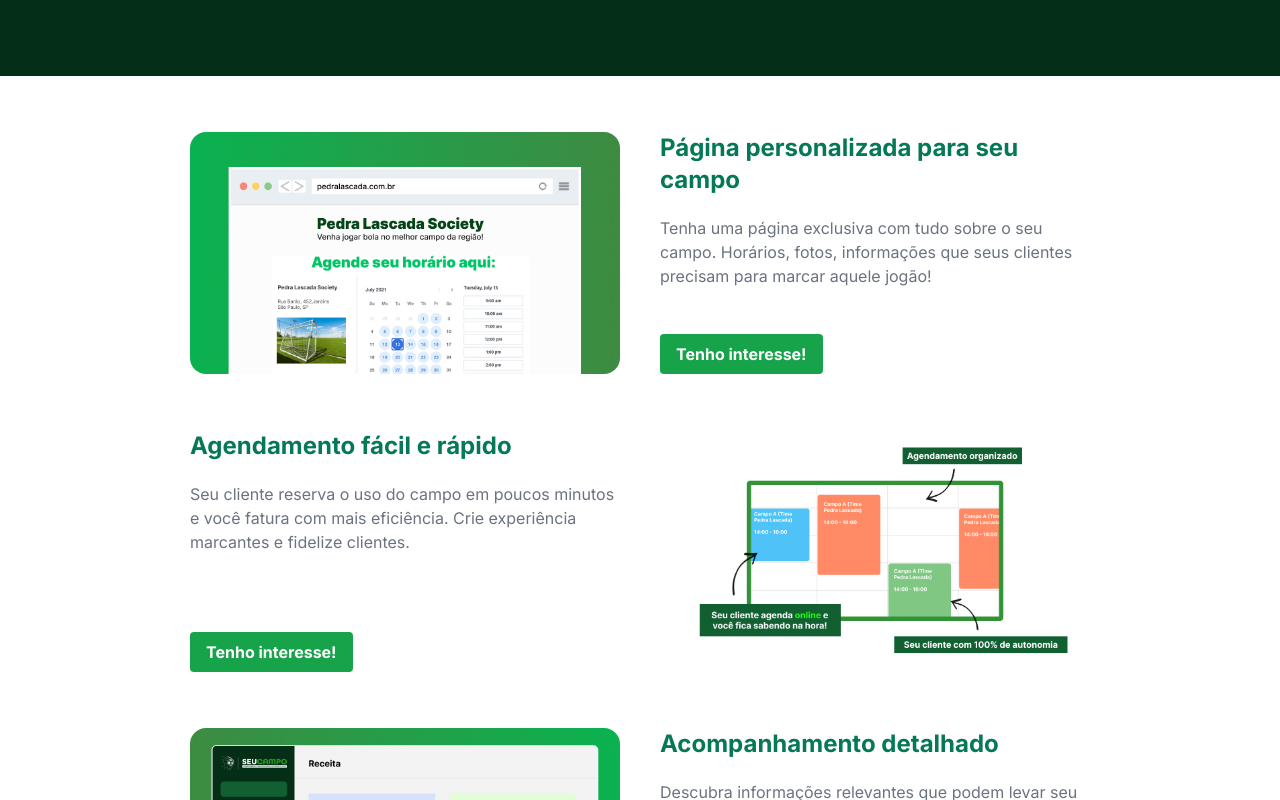
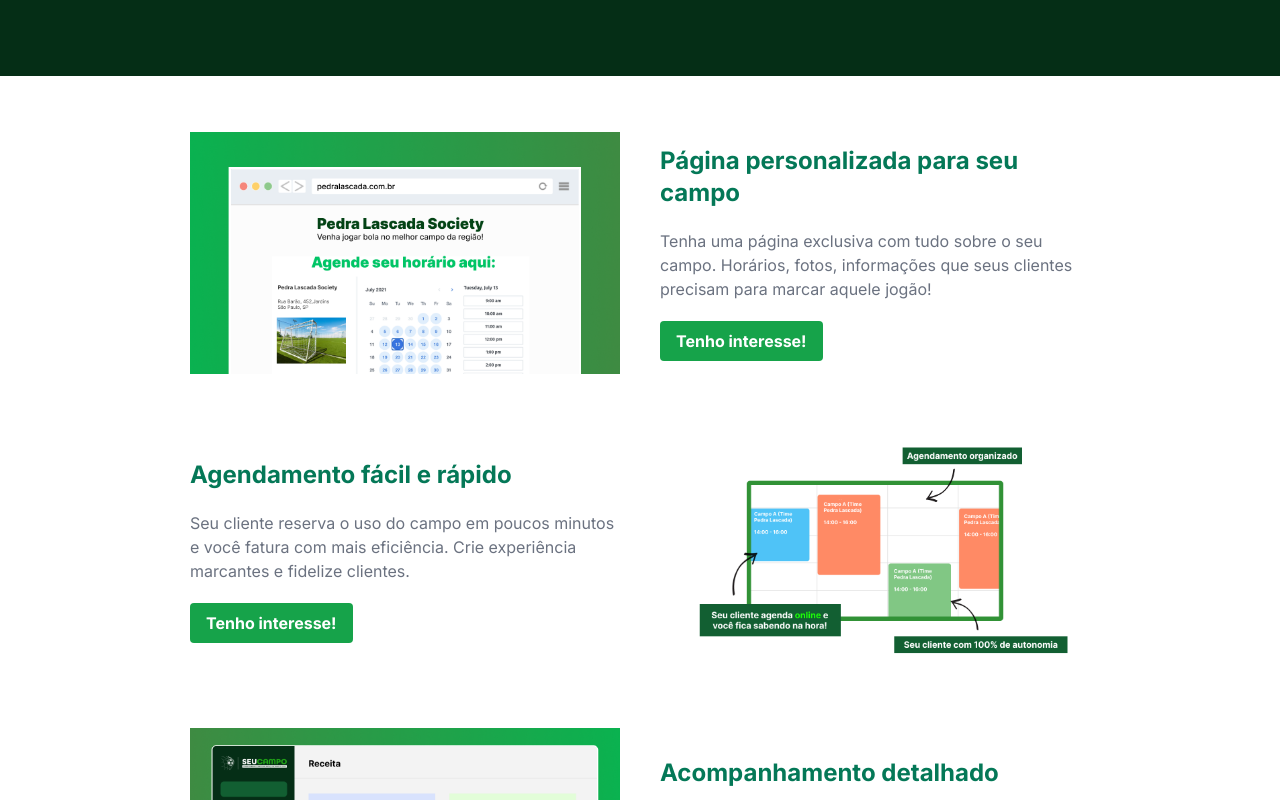
Before and after one commit to pedrosegato/seucampo-lp, a Next.js app: page / in a window 1280 px wide. Shown: the part 300-1100 px from the top of the page. Built offline with nearby package versions, Linux system fonts and the light colour scheme.

Commit message:
fix: display images with Image component

```diff
--- a/src/components/Values/Values.tsx
+++ b/src/components/Values/Values.tsx
@@ -6,14 +6,14 @@ export default function Values() {
   return (
     <>
       <ValuesCards
-        imgurl="UserPage.webp"
+        imgurl="/UserPage.webp"
         imgalt="Imagem teste"
         title="Página personalizada para seu campo"
         content="Tenha uma página exclusiva com tudo sobre o seu campo. Horários, fotos, informações que seus clientes precisam para marcar aquele jogão!"
       />
 
       <ValuesCards
-        imgurl="Scheduling.webp"
+        imgurl="/Scheduling.webp"
         imgalt="Imagem teste"
         title="Agendamento fácil e rápido"
         content="Seu cliente reserva o uso do campo em poucos minutos e você fatura com mais eficiência. Crie experiência marcantes e fidelize clientes."
@@ -21,7 +21,7 @@ export default function Values() {
       />
 
       <ValuesCards
-        imgurl="DetailedDash.webp"
+        imgurl="/DetailedDash.webp"
         imgalt="Imagem teste"
         title="Acompanhamento detalhado"
         content="Descubra informações relevantes que podem levar seu negócio ao próximo nível, através de um painel bonito e de fácil uso. "
--- a/src/components/Values/components/ValuesCards.tsx
+++ b/src/components/Values/components/ValuesCards.tsx
@@ -1,12 +1,13 @@
 "use client";
 
 import { motion } from "framer-motion";
+import Image from "next/image";
 
 type Props = {
 	title: string;
 	content: string | JSX.Element | JSX.Element[];
-	imgurl?: string;
-	imgalt?: string;
+	imgurl: string;
+	imgalt: string;
 	left?: boolean;
 };
 
@@ -23,15 +24,18 @@ export default function AboutMeCards({
 			whileInView={{ opacity: 1, y: 0 }}
 			viewport={{ once: true }}
 			transition={{ duration: 0.5 }}
-			className={`flex gap-10 flex-col lg:flex-row text-center md:text-left ${
+			className={`flex gap-10 flex-col lg:flex-row text-center md:text-left items-center ${
 				left && "lg:flex-row-reverse"
 			}`}
 		>
 			<div className="lg:w-[50%]">
-				<img
-					className="h-[100%] rounded-[1em] mx-auto object-cover object-center resize"
+				<Image
 					src={imgurl}
 					alt={imgalt}
+					width={1280}
+					height={720}
+					objectFit="contain"
+					className=""
 				/>
 			</div>
 			<div className="flex flex-col justify-between items-center md:items-start lg:w-[50%] gap-5">
```
